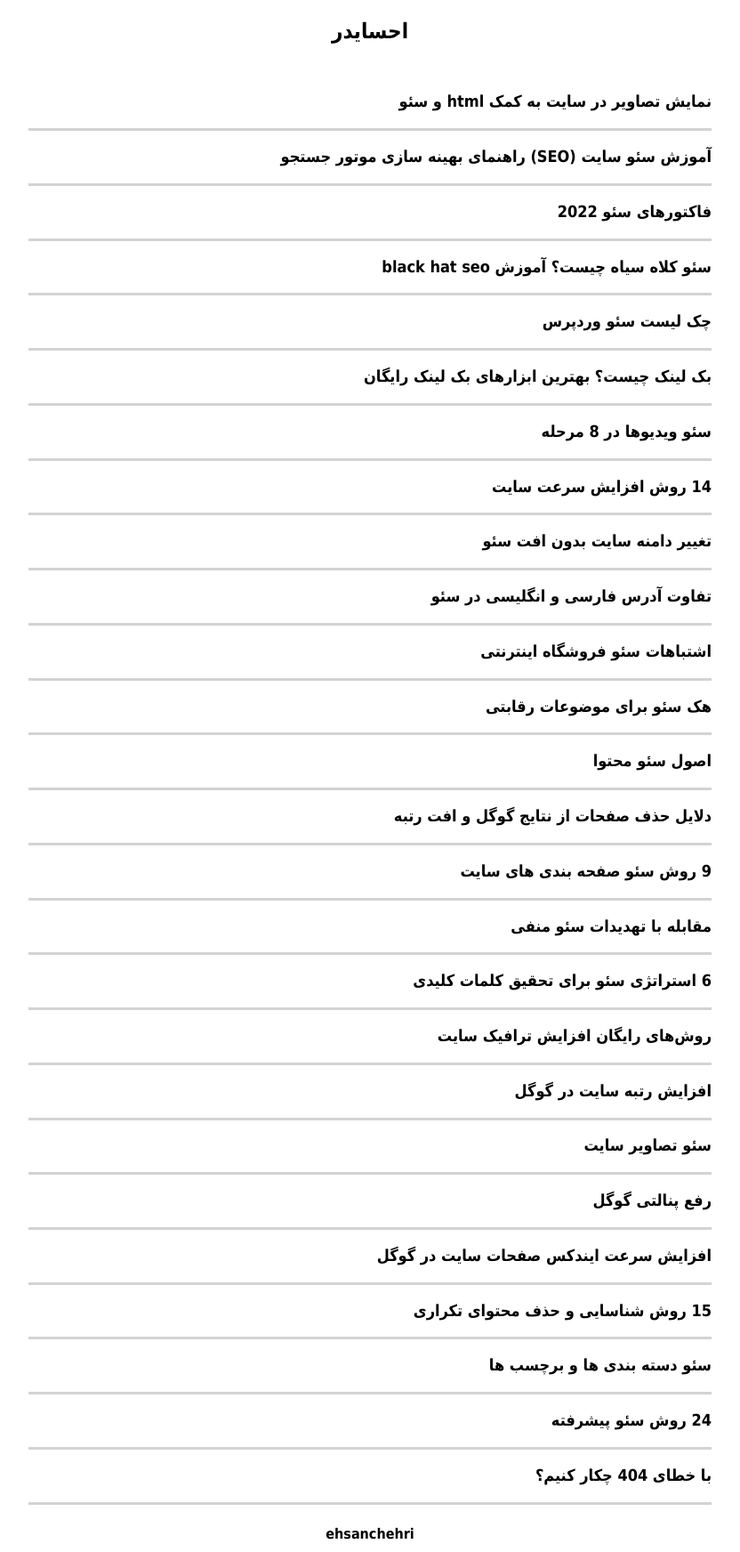
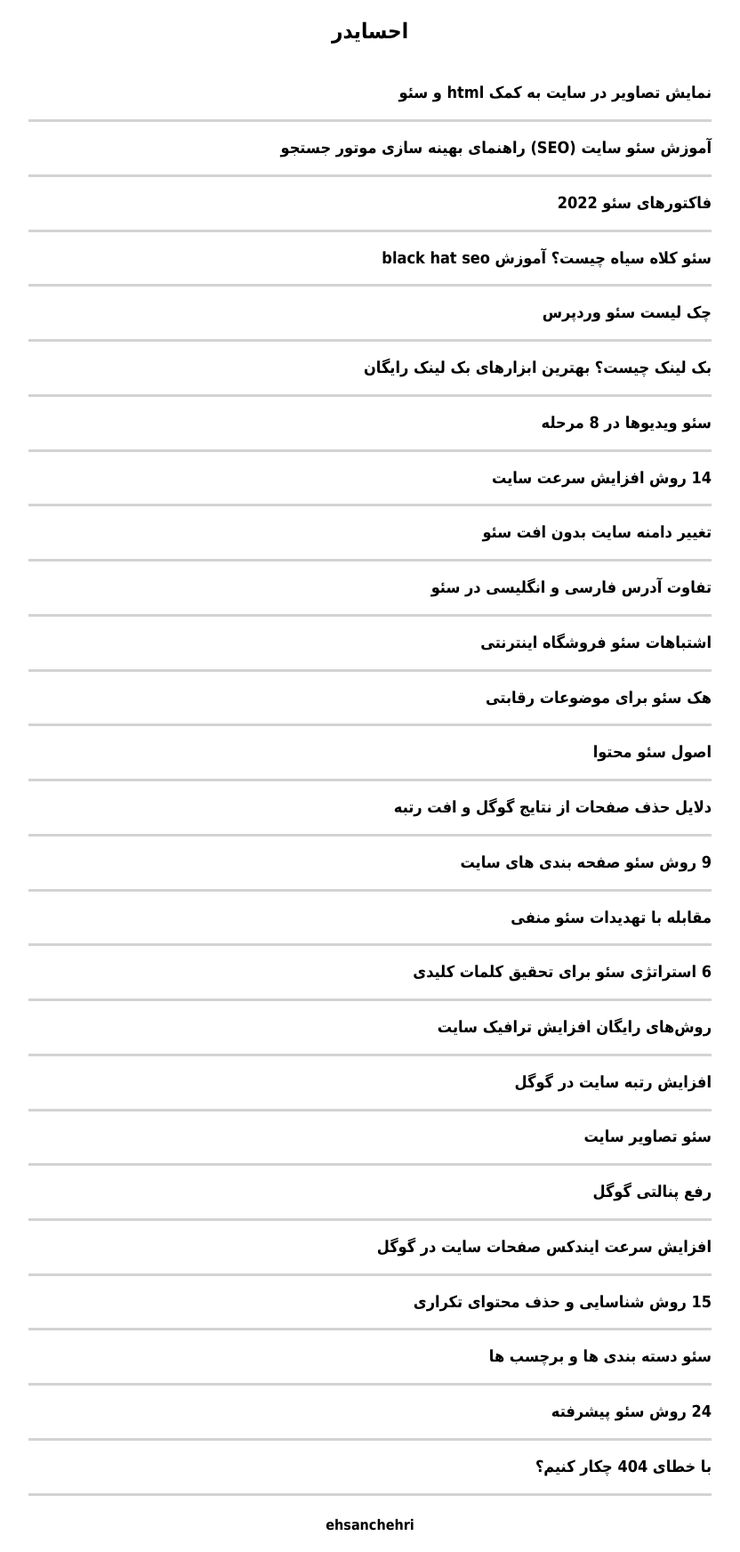
Before and after one commit to darkblog/darkblog.github.io, a Jekyll site: the page built from index.html, in a window 1280 px wide. Shown: the whole page at 89% size, without its empty margins (224-1056 px from the left). Built offline with Jekyll 4.4.1, drawn with Linux system fonts in a browser that asks for light colours.

Commit message:
Update index.html

```diff
--- a/_layouts/index.html
+++ b/_layouts/index.html
@@ -6,7 +6,7 @@
 <title>{% if page.title %}{{ page.title }}{% else %}{{ site.name }}{% endif %}</title>
 <meta name="description" content="{% if page.excerpt %}{{ page.excerpt | strip_html | strip_newlines | truncate: 160 }}{% else %}{{ site.description }}{% endif %}">
 <link rel="canonical" href="{{ page.url | replace:'index.html','' | prepend: site.baseurl | prepend: site.url }}">
-<style>body{font:100%/1.6 Tahoma}.container{margin:auto;padding:5px;max-width:768px}header{padding-bottom:10px}footer{font-weight:bold}h1{font-size:x-large;font-weight:bold}h2{font-size:large}a{color:black;text-decoration:none}.post{padding-bottom:15px;border-bottom:solid lightgray}.center{display:block;margin:auto;text-align:center}</style>
+<style>body{font:100%/1.6 Tahoma}.container{margin:auto;padding:5px;max-width:768px}footer{font-weight:bold}h1{font-size:x-large;font-weight:bold}h2{font-size:large}a{color:black;text-decoration:none}.post{padding-bottom:15px;border-bottom:solid lightgray}.center{display:block;margin:auto;text-align:center}</style>
 </head>
 <body>
 <header class="center">
```
